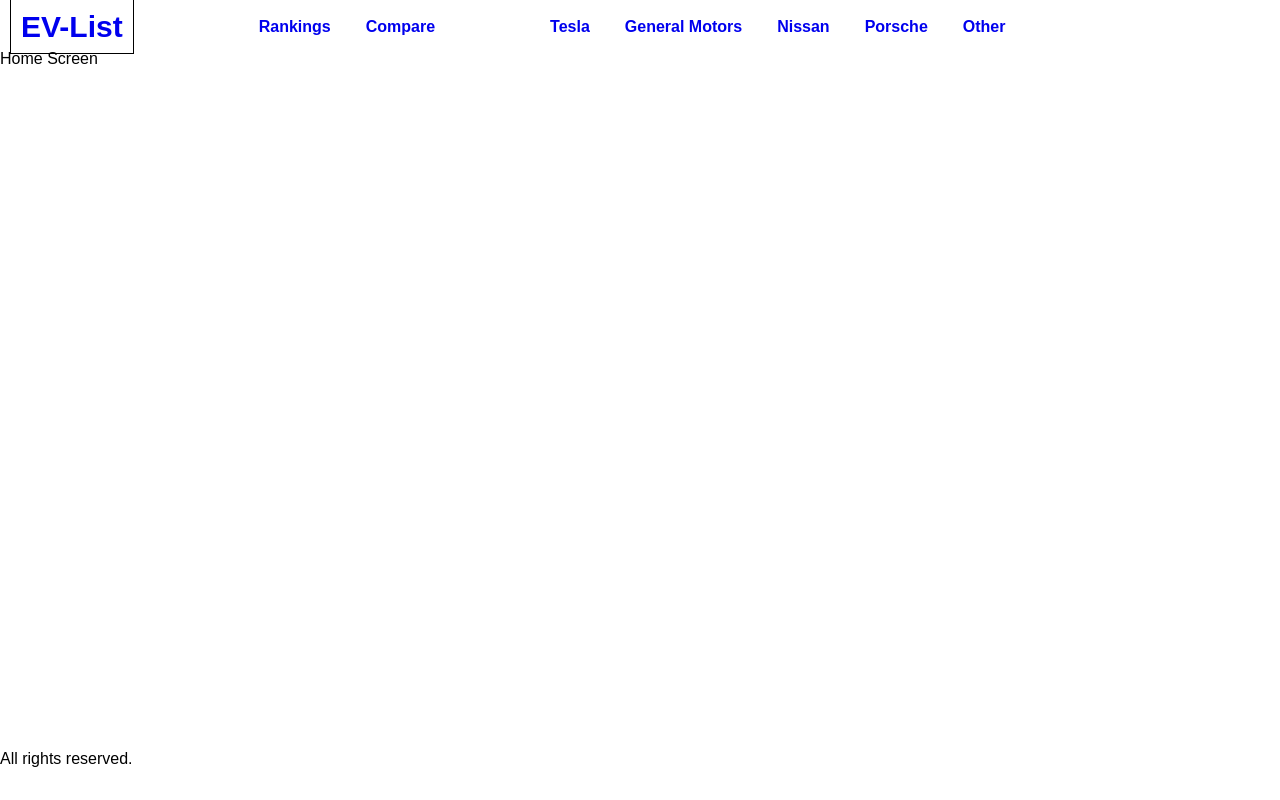
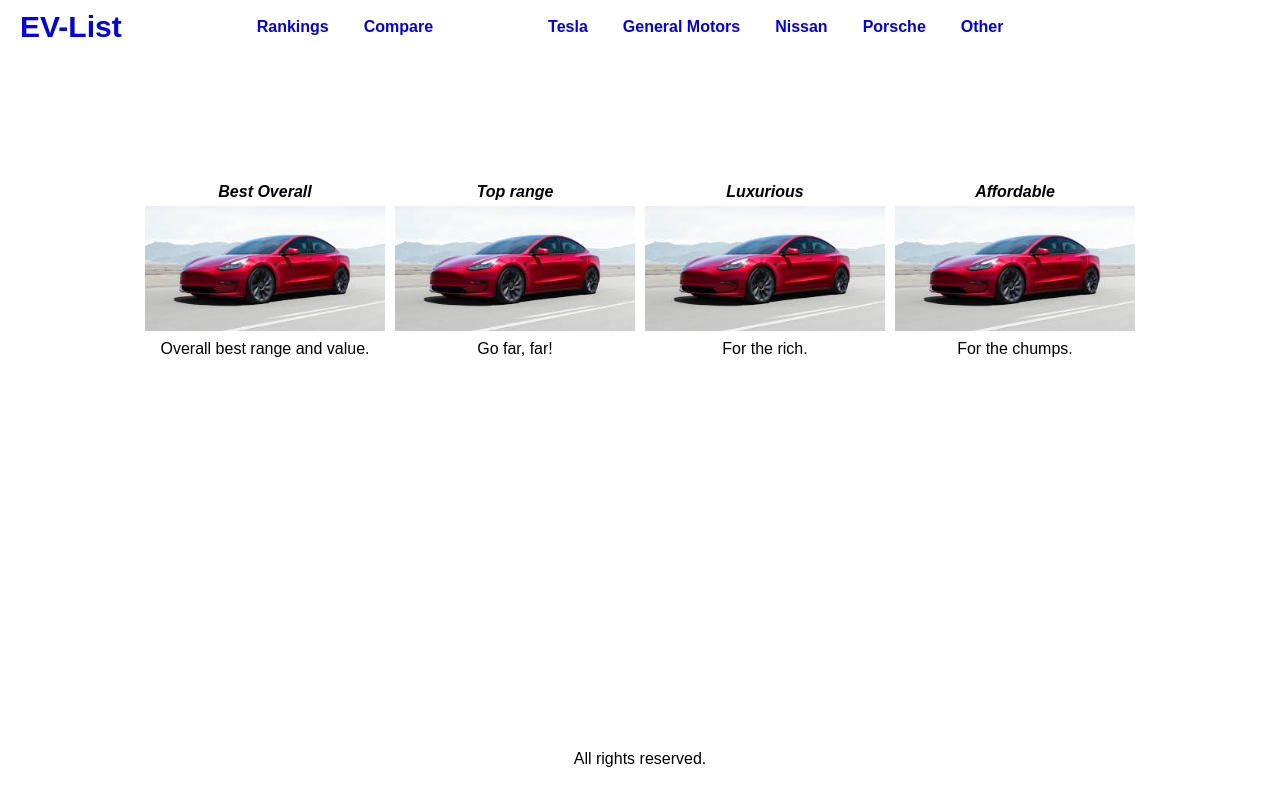
Before and after one commit to danwan754/evlist, a React (Create React App) app in the folder client/: page / in a window 1280 px wide. Built offline with nearby package versions, Linux system fonts and the light colour scheme.

Commit message:
home page

```diff
--- /dev/null
+++ b/client/src/components/TopCard.js
@@ -0,0 +1,20 @@
+import React from 'react';
+
+function TopCard(props) {
+
+    return (
+        <div className="top-card-container">
+            <div className="top-card-heading">
+                {props.heading}
+            </div>
+            <div className="top-card-img">
+                <img src={props.image} alt="featured car" />
+            </div>
+            <div className="top-card-description">
+                {props.description}
+            </div>
+        </div>
+    )
+}
+
+export default TopCard;
--- a/client/src/index.css
+++ b/client/src/index.css
@@ -1,6 +1,9 @@
+* {
+  box-sizing: border-box;
+}
+
 html {
   font-size: 62.5%;
-  box-sizing: border-box;
 }
 body {
   font: 1.6rem Arial;
@@ -15,7 +18,6 @@ body {
 header {
   grid-area: "header";
   display: flex;
-  /* justify-content: space-between; */
   align-items: center;
   padding: 1rem;
   flex-wrap: wrap;
@@ -25,7 +27,6 @@ header {
   font-weight: bold;
   padding: 1rem;
   text-decoration: none;
-  border: 1px solid black;
 }
 .header-links {
   display: flex;
@@ -55,6 +56,7 @@ main {
 }
 footer {
   grid-area: "footer";
+  text-align: center;
 }
 
 .grid-container {
@@ -67,3 +69,39 @@ footer {
     "footer";
   height: 100%;
 }
+
+
+/* home screen */
+
+.top-card-collection {
+  display: flex;
+  align-items: center;
+  justify-content: center;
+  padding: 3em;
+  gap: 10px;
+  flex-wrap: wrap;
+  margin-top: 5em;
+}
+.top-card-collection > div {
+  width: 15em;
+}
+
+
+/* TopCard component */
+
+.top-card-container {
+  width: 100%;
+  text-align: center;
+}
+.top-card-heading {
+  font-weight: bold;
+  font-style: italic;
+  padding: .5rem;
+}
+.top-card-description {
+  padding: .5rem;
+}
+.top-card-container > div > img{
+  max-width: 100%;
+  max-height: 100%;
+}
--- a/client/src/screens/HomeScreen.js
+++ b/client/src/screens/HomeScreen.js
@@ -1,9 +1,23 @@
 import React from 'react';
+import TopCard from '../components/TopCard';
 
 function HomeScreen(props) {
     return (
         <div>
-            Home Screen
+            <div className="top-card-collection">
+                <div className="best-car">
+                    <TopCard heading="Best Overall" image='/images/tesla-e-3.jpg' description="Overall best range and value."/>
+                </div>
+                <div className="range-car">
+                    <TopCard heading="Top range" image='/images/tesla-e-3.jpg' description="Go far, far!"/>
+                </div>
+                <div className="expensive-car">
+                    <TopCard heading="Luxurious" image='/images/tesla-e-3.jpg' description="For the rich."/>
+                </div>
+                <div className="cheap-car">
+                    <TopCard heading="Affordable" image='/images/tesla-e-3.jpg' description="For the chumps."/>
+                </div>
+            </div>
         </div>
     );
 }
```
Also changed, not shown: client/public/images/tesla-e-3.jpg (added).
